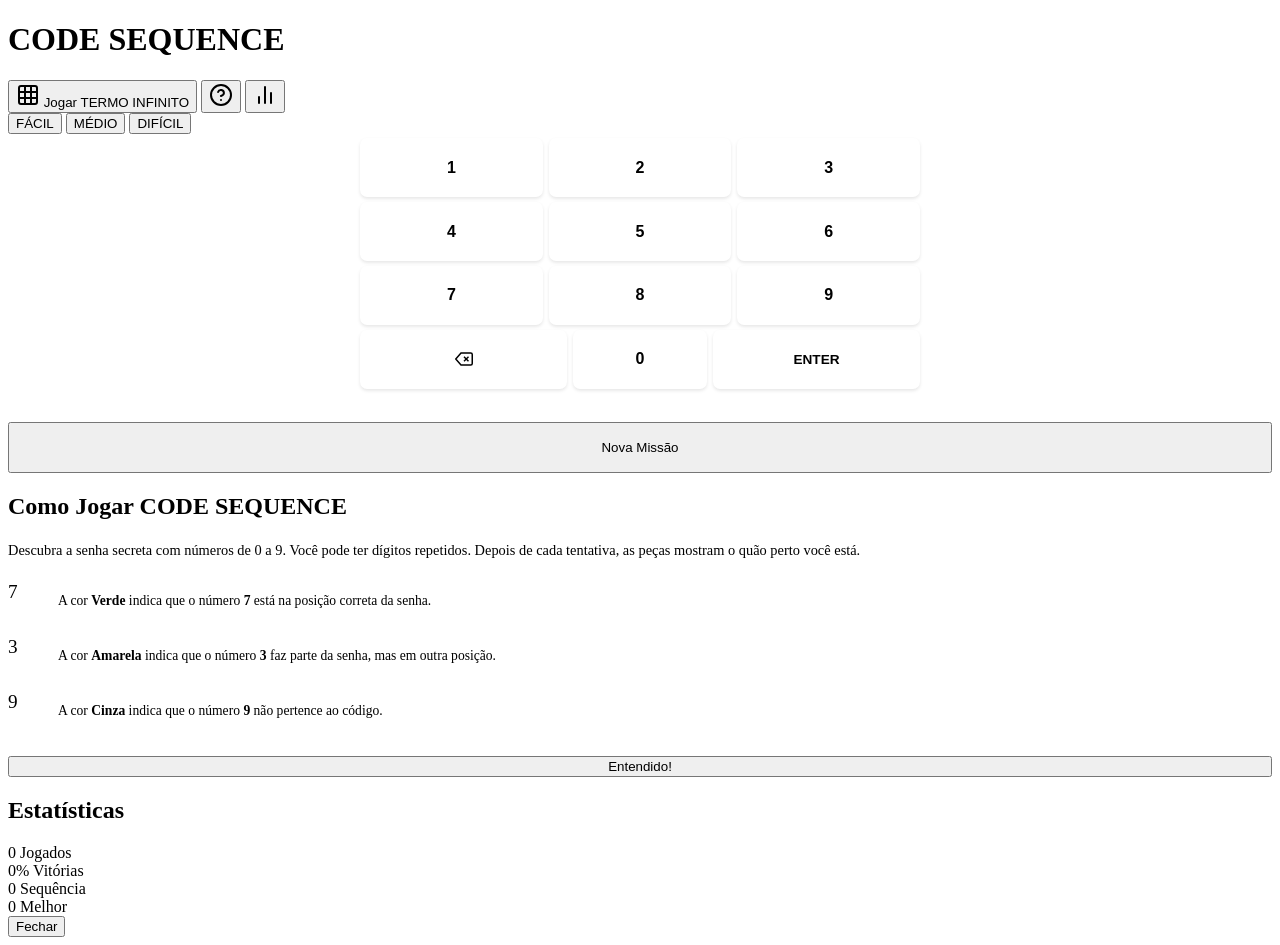
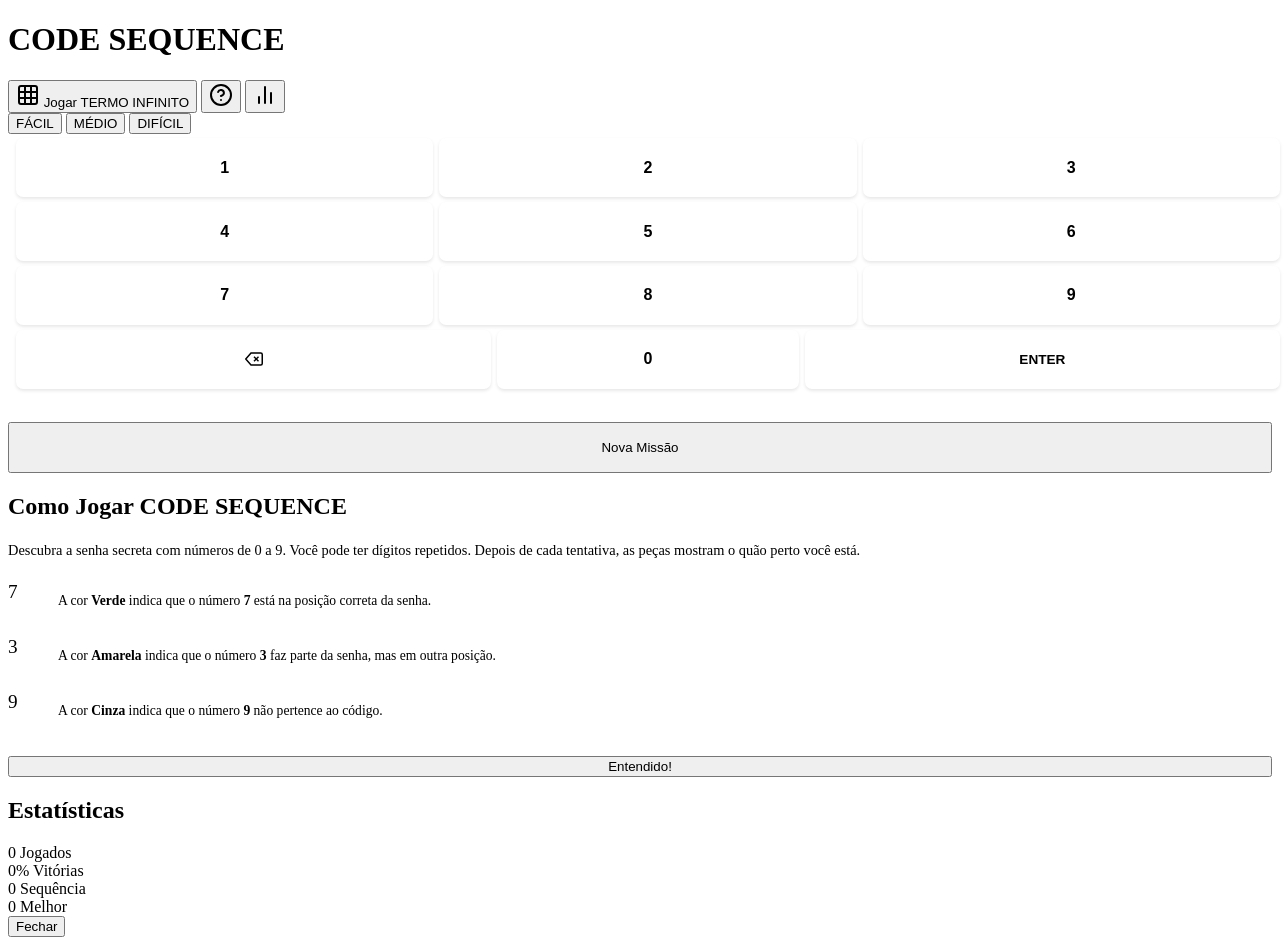

vercionamento do site

--- a/css/keyboard.css
+++ b/css/keyboard.css
@@ -1,10 +1,94 @@
+/* Wrapper and Toggle Styles */
+.keyboard-wrapper {
+  position: fixed;
+  bottom: 0;
+  left: 50%;
+  transform: translateX(-50%);
+  width: min(100%, 35rem);
+  background: rgba(3, 7, 18, 0.95);
+  backdrop-filter: blur(12px);
+  -webkit-backdrop-filter: blur(12px);
+  border-radius: 1.5rem 1.5rem 0 0;
+  border: 1px solid var(--glass-border);
+  border-bottom: none;
+  padding-top: 0.5rem;
+  z-index: 1000;
+  transition: transform 0.4s cubic-bezier(0.18, 0.89, 0.32, 1.28), opacity 0.3s ease;
+  box-shadow: 0 -10px 40px rgba(0, 0, 0, 0.5);
+}
+
+.keyboard-wrapper.hidden {
+  transform: translateX(-50%) translateY(110%);
+  opacity: 0;
+  pointer-events: none;
+  transition: transform 0.4s ease-in, opacity 0.3s ease;
+}
+
+.keyboard-header {
+  display: flex;
+  justify-content: flex-end;
+  padding: 0.3rem 0.5rem;
+}
+
+.btn-close-keyboard {
+  background: rgba(255, 255, 255, 0.05);
+  border: 1px solid var(--border);
+  color: var(--text-muted);
+  border-radius: 50%;
+  width: 2rem;
+  height: 2rem;
+  display: flex;
+  align-items: center;
+  justify-content: center;
+  cursor: pointer;
+  transition: all 0.2s ease;
+}
+
+.btn-close-keyboard:hover {
+  background: rgba(239, 68, 64, 0.2);
+  color: #ff6b6b;
+  border-color: rgba(239, 68, 64, 0.4);
+  transform: scale(1.05);
+}
+
+.btn-floating-keyboard {
+  position: fixed;
+  bottom: 0;
+  left: 50%;
+  transform: translateX(-50%);
+  background: rgba(99, 102, 241, 0.15);
+  backdrop-filter: blur(8px);
+  -webkit-backdrop-filter: blur(8px);
+  border: 1px solid rgba(99, 102, 241, 0.4);
+  border-bottom: none;
+  color: rgba(165, 168, 255, 0.95);
+  padding: 0.3rem 1.5rem;
+  border-radius: 12px 12px 0 0;
+  cursor: pointer;
+  z-index: 999;
+  transition: transform 0.4s cubic-bezier(0.18, 0.89, 0.32, 1.28), opacity 0.3s ease, background 0.2s;
+  box-shadow: 0 -4px 15px rgba(0, 0, 0, 0.3);
+}
+
+.btn-floating-keyboard:hover {
+  background: rgba(99, 102, 241, 0.3);
+  color: #fff;
+  transform: translateX(-50%) translateY(-2px);
+}
+
+.btn-floating-keyboard.hidden {
+  transform: translateX(-50%) translateY(110%);
+  opacity: 0;
+  pointer-events: none;
+}
+
 .keyboard {
   display: flex;
   flex-direction: column;
   gap: 0.6vh;
-  width: min(100%, 35rem);
+  width: 100%;
   margin: 0.5vh auto 2vh;
-  padding: 0 5px;
+  padding: 0 0.5rem;
   user-select: none;
   flex-shrink: 0;
 }
@@ -87,4 +171,22 @@
     font-size: 0.75rem;
     flex: 1.5;
   }
+}
+
+/* === When keyboard is CLOSED: no scroll, content centered === */
+.boards-container {
+  justify-content: center;
+}
+
+/* === When keyboard is OPEN: enable scroll + push content up so last rows are reachable === */
+.app-container:has(#keyboard-wrapper:not(.hidden)) .boards-container {
+  overflow-y: auto;
+  justify-content: flex-start;
+  scrollbar-width: none;
+  padding-bottom: clamp(14rem, 32vh, 20rem);
+  padding-top: 1vh;
+}
+
+.app-container:has(#keyboard-wrapper:not(.hidden)) .boards-container::-webkit-scrollbar {
+  display: none;
 }
